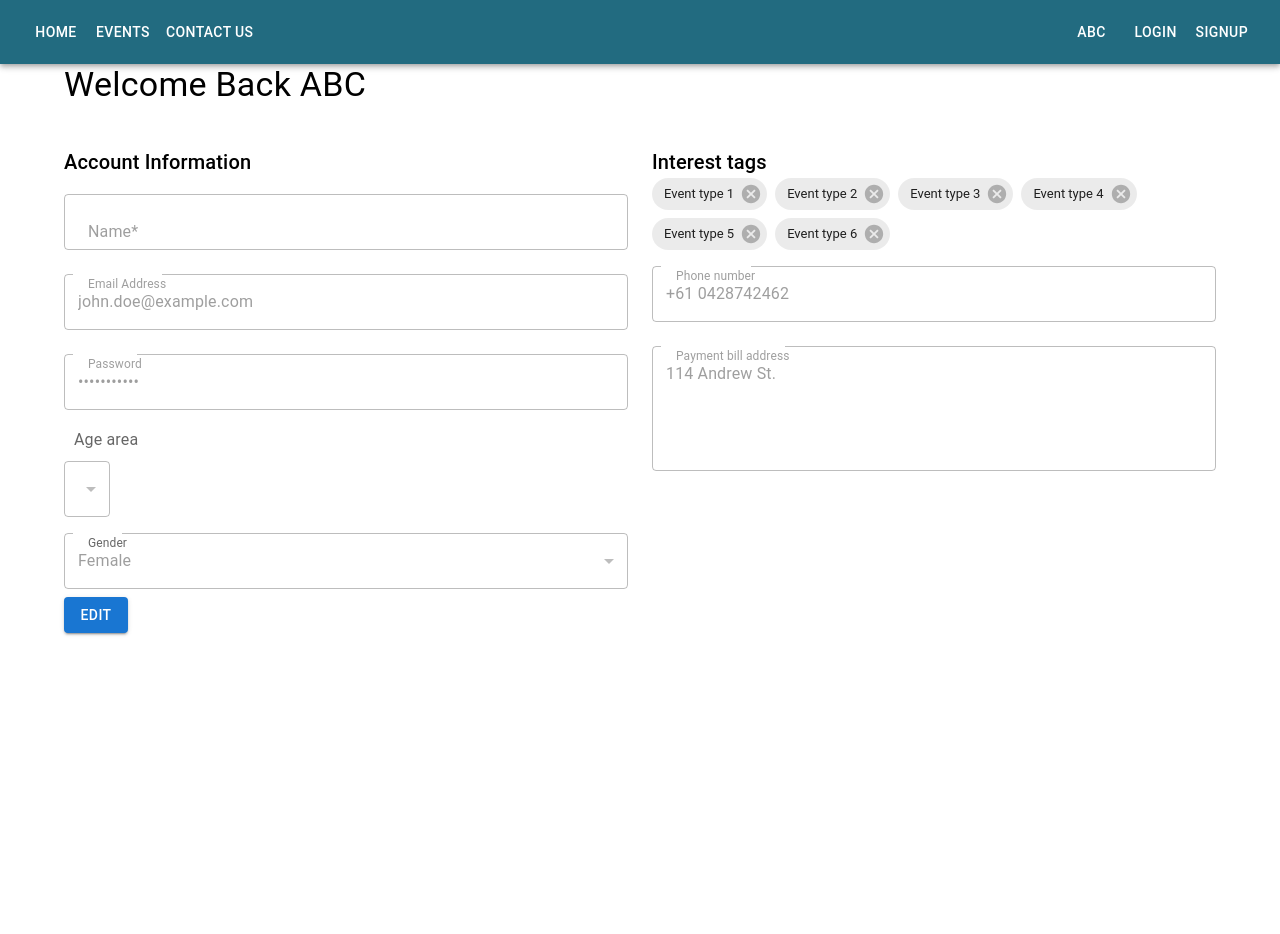
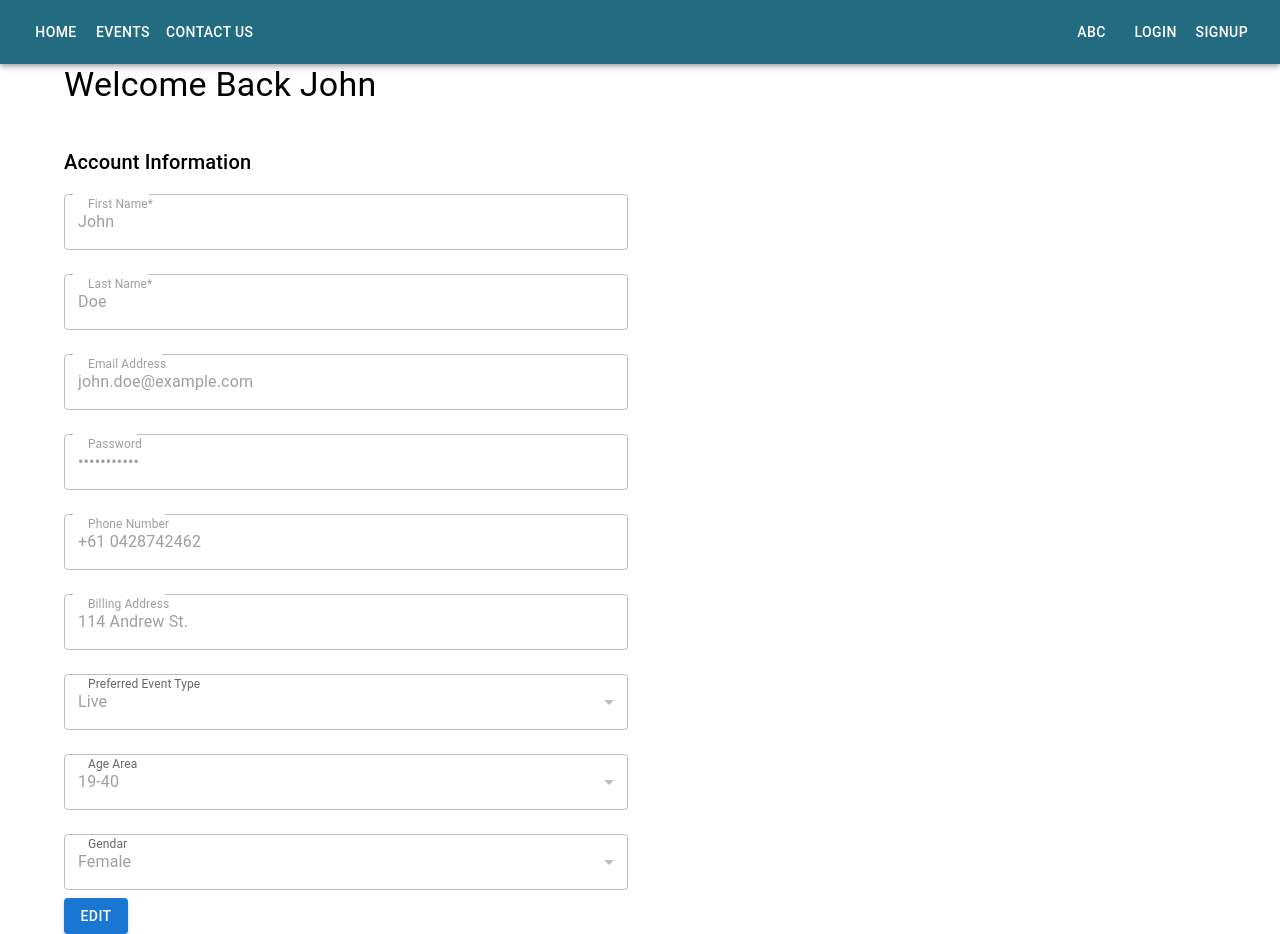
Before and after one commit to Niayaa/COMP9900, a React (Create React App) app: page /Cus_Account in a window 1280 px wide. Before the commit the page ends 800 px from the top, so only its background shows below. Built offline with nearby package versions, Linux system fonts and the light colour scheme.

Commit message:
update customer data
Updated customer data based on database

```diff
--- a/src/pages/CustomerAccountPage.js
+++ b/src/pages/CustomerAccountPage.js
@@ -1,5 +1,6 @@
-import React,{ useState } from 'react';
-import { Container,
+import React, { useState } from 'react';
+import {
+  Container,
   Grid,
   TextField,
   Button,
@@ -8,20 +9,21 @@ import { Container,
   InputLabel,
   Select,
   MenuItem,
-    FormControl,
-    Chip } from '@mui/material';
-import {useNavigate } from "react-router-dom";
+  FormControl
+} from '@mui/material';
+import { useNavigate } from "react-router-dom";
 import { useAuth } from './AuthContext';
 
 const CustomerAccountPage = ({ existingData = {
-    Name: 'John',
+    firstName: 'John',
+    lastName: 'Doe',
     email: 'john.doe@example.com',
     password: 'password123', // Reminder: Handle passwords securely
-    age: '',
-    gender: 'female',
     phoneNumber:'+61 0428742462',
     billAddress:'114 Andrew St.',
-    userType: 'Customer'
+    preferType: 'live', // Default value set to 'live'
+    ageArea:'19-40',
+    gendar:'Female'
   }}) => {
     const [isEditing, setIsEditing] = useState(false);
     const [formData, setFormData] = useState({...existingData});
@@ -35,84 +37,37 @@ const CustomerAccountPage = ({ existingData = {
     const toggleEdit = () => {
       setIsEditing(!isEditing);
       if (isEditing) {
-        // When toggling from editing to not editing, save the data
         saveUpdatedData();
       }
     };
 
-    // Function to send updated data to the Django backend
+    // Function to send updated data to the Django backend (same as before)
     const saveUpdatedData = async () => {
-      const url = '/api/customer/update/'; // Adjust this to your API endpoint
-      // For CSRF token, you might need to adjust based on how your Django app is set up
-      // This is just one common approach
-      const csrfToken = document.querySelector('[name=csrfmiddlewaretoken]').value;
-
-      try {
-        const response = await fetch(url, {
-          method: 'PUT', // Use PUT for updating existing resource
-          headers: {
-            'Content-Type': 'application/json',
-            'X-CSRFToken': csrfToken,
-          },
-          body: JSON.stringify(formData),
-        });
-
-        if (!response.ok) {
-          throw new Error(`HTTP error! status: ${response.status}`);
-        }
-
-        const data = await response.json();
-        console.log('Success:', data);
-        // Optionally navigate to another page or show success message
-      } catch (error) {
-        console.error('Error:', error);
-        // Optionally show error message to user
-      }
+      // Your existing saveUpdatedData function logic
     };
 
-      const concertInfoArray=[];
-
-
-      concertInfoArray[0] = {ConcertTitle: "TAYLOR SWIFT | THE ERAS TOUR", Date: "THUR, MAR 7, 2024"}
-
-      async function handleEventPage() {
-          //对于每个event标签卡 button或者card 点击跳转 会传concert信息给eventpage
-          //（应该是每个event标签卡的json数组里也会存着id和Info，然后读取对应的信息传递）
-
-          console.log(concertInfoArray)
-          navigate('/eventpage', {state:  concertInfoArray })
-
-      }
-      const handleDelete = () => {
-          console.info('You clicked the delete icon.');
-        };
-
-      const [selectedCategory, setSelectedCategory] = React.useState('booked');
-
-    // Function to handle category change
-      const handleCategoryChange = (category) => {
-      setSelectedCategory(category);
-      };
-
-
-      const [open, setOpen] = React.useState(true);
-      const toggleDrawer = () => {
-        setOpen(!open);
-      };
-
-      const { user } = useAuth();
     return (
         <Box sx={{ display: 'flex' }}>
         <Container maxWidth="lg">
-          <Typography variant="h4" gutterBottom>Welcome Back {user.name}</Typography>
+          <Typography variant="h4" gutterBottom>Welcome Back {existingData.firstName}</Typography>
           <Grid container spacing={3} marginTop={2}>
             <Grid item xs={12} md={6}>
               <Typography variant="h6">Account Information</Typography>
               <TextField
-                    label="Name*"
+                    label="First Name*"
                     variant="outlined"
                     name="firstName"
                     value={formData.firstName}
+                    onChange={handleChange}
+                    margin="normal"
+                    fullWidth
+                    disabled={!isEditing}
+                />
+                <TextField
+                    label="Last Name*"
+                    variant="outlined"
+                    name="lastName"
+                    value={formData.lastName}
                     onChange={handleChange}
                     margin="normal"
                     fullWidth
@@ -139,53 +94,9 @@ const CustomerAccountPage = ({ existingData = {
                     fullWidth
                     disabled={!isEditing}
                 />
-                <InputLabel>Age area</InputLabel>
-                <Select
-                name="age"
-                value={formData.age}
-                label="Age area"
-                onChange={handleChange}
-                margin="normal"
-                disabled={!isEditing}
-                >
-                {/* Replace these with your actual age ranges */}
-                <MenuItem value={10}>10-20</MenuItem>
-                <MenuItem value={20}>21-30</MenuItem>
-                <MenuItem value={30}>31-40</MenuItem>
-                <MenuItem value={40}>41-50</MenuItem>
-                </Select>
-                <FormControl fullWidth margin="normal">
-                <InputLabel>Gender</InputLabel>
-                    <Select
-                    name="gender"
-                    value={formData.gender}
-                    label="Gender"
-                    onChange={handleChange}
-                    disabled={!isEditing}
-                    >
-                    {/* Replace these with your actual gender options */}
-                    <MenuItem value="male">Male</MenuItem>
-                    <MenuItem value="female">Female</MenuItem>
-                    <MenuItem value="other">Other</MenuItem>
-                    </Select>
-                </FormControl>
-                <Button variant="contained" color="primary" onClick={toggleEdit}>
-                    {isEditing ? 'SAVE' : 'EDIT'}
-                </Button>
-            </Grid>
-
-            <Grid item xs={12} md={6}>
-            <Typography variant="h6">Interest tags</Typography>
-            <Grid container spacing={1}>
-                {/* Loop through your event types and render chips */}
-                {['Event type 1', 'Event type 2', 'Event type 3', 'Event type 4', 'Event type 5', 'Event type 6'].map((type, index) => (
-                <Grid item key={index}>
-                    <Chip label={type} onDelete={handleDelete} />
-                </Grid>
-                ))}
-            </Grid>
                 <TextField
-                label="Phone number"
+                    label="Phone Number"
+                    variant="outlined"
                     type="tel"
                     name="phoneNumber"
                     value={formData.phoneNumber}
@@ -195,17 +106,62 @@ const CustomerAccountPage = ({ existingData = {
                     disabled={!isEditing}
                 />
                 <TextField
-                label="Payment bill address"
+                    label="Billing Address"
+                    variant="outlined"
                     type="text"
                     name="billAddress"
                     value={formData.billAddress}
                     onChange={handleChange}
                     margin="normal"
+                    fullWidth
                     disabled={!isEditing}
-                multiline
-                fullWidth
-                rows={4}
                 />
+                <FormControl fullWidth margin="normal">
+                <InputLabel>Preferred Event Type</InputLabel>
+                    <Select
+                    name="preferType"
+                    value={formData.preferType}
+                    onChange={handleChange}
+                    disabled={!isEditing}
+                    >
+                    <MenuItem value="live">Live</MenuItem>
+                    <MenuItem value="concert">Concert</MenuItem>
+                    <MenuItem value="opera">Opera</MenuItem>
+                    <MenuItem value="show">Show</MenuItem>
+                    </Select>
+                </FormControl>
+                <FormControl fullWidth margin="normal">
+                <InputLabel>Age Area</InputLabel>
+                    <Select
+                    name="ageArea"
+                    value={formData.ageArea}
+                    onChange={handleChange}
+                    disabled={!isEditing}
+                    >
+                    <MenuItem value="0-18">0-18</MenuItem>
+                    <MenuItem value="19-40">19-40</MenuItem>
+                    <MenuItem value="40-60">40-60</MenuItem>
+                    <MenuItem value="60+">60+</MenuItem>
+                    </Select>
+                </FormControl>
+                <FormControl fullWidth margin="normal">
+                <InputLabel>Gendar</InputLabel>
+                    <Select
+                    name="gendar"
+                    value={formData.gendar}
+                    onChange={handleChange}
+                    disabled={!isEditing}
+                    >
+                    <MenuItem value="Female">Female</MenuItem>
+                    <MenuItem value="Male">Male</MenuItem>
+                    <MenuItem value="PreferNotoSay">Prefer no to say</MenuItem>
+                    </Select>
+                </FormControl>
+
+
+                <Button variant="contained" color="primary" onClick={toggleEdit}>
+                    {isEditing ? 'SAVE' : 'EDIT'}
+                </Button>
             </Grid>
           </Grid>
         </Container>
@@ -213,6 +169,4 @@ const CustomerAccountPage = ({ existingData = {
     );
 };
 
-  // Example of how to use the component with existing data
-
 export default CustomerAccountPage;
```
Lines whose indentation alone changed are shown as unchanged.
